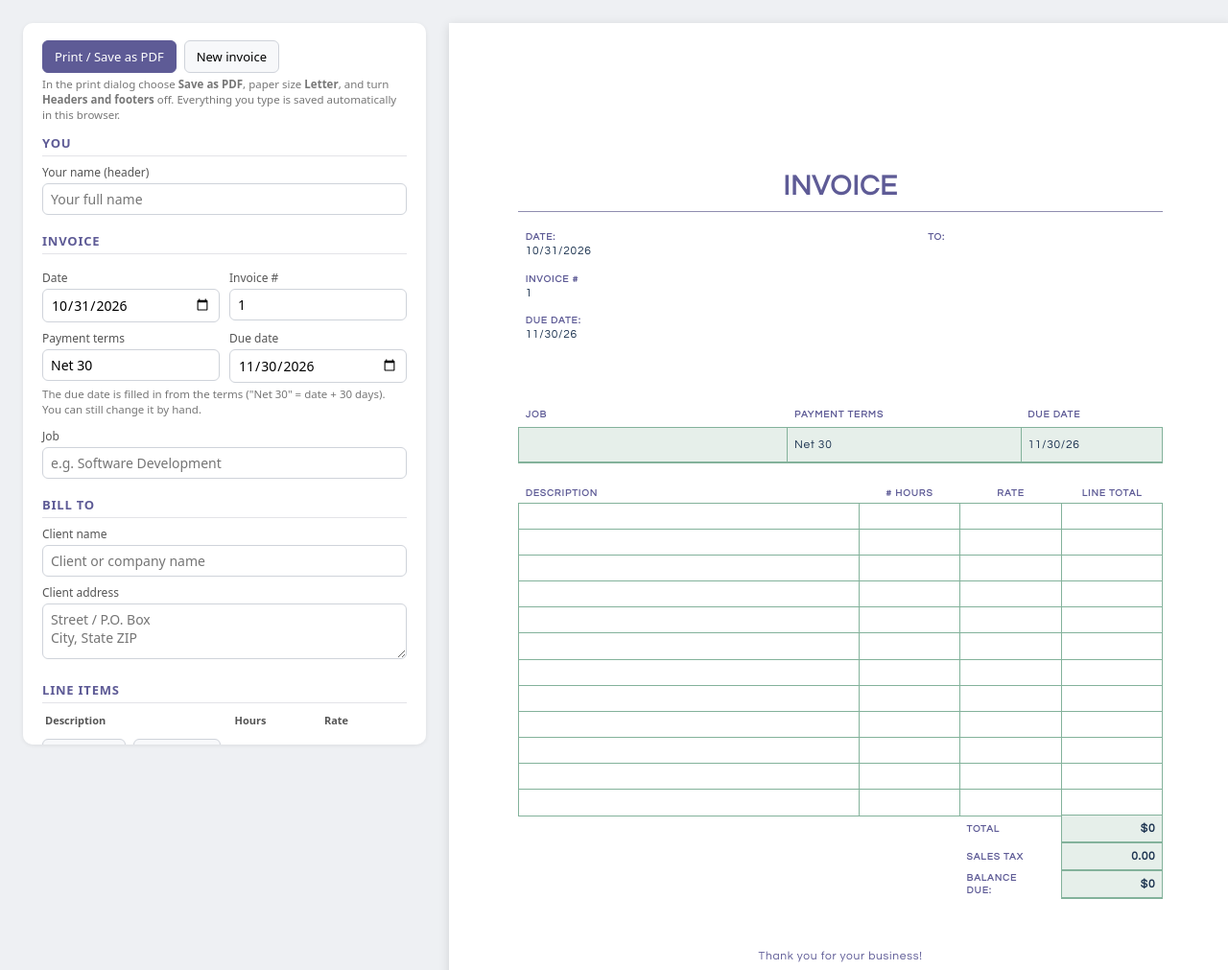
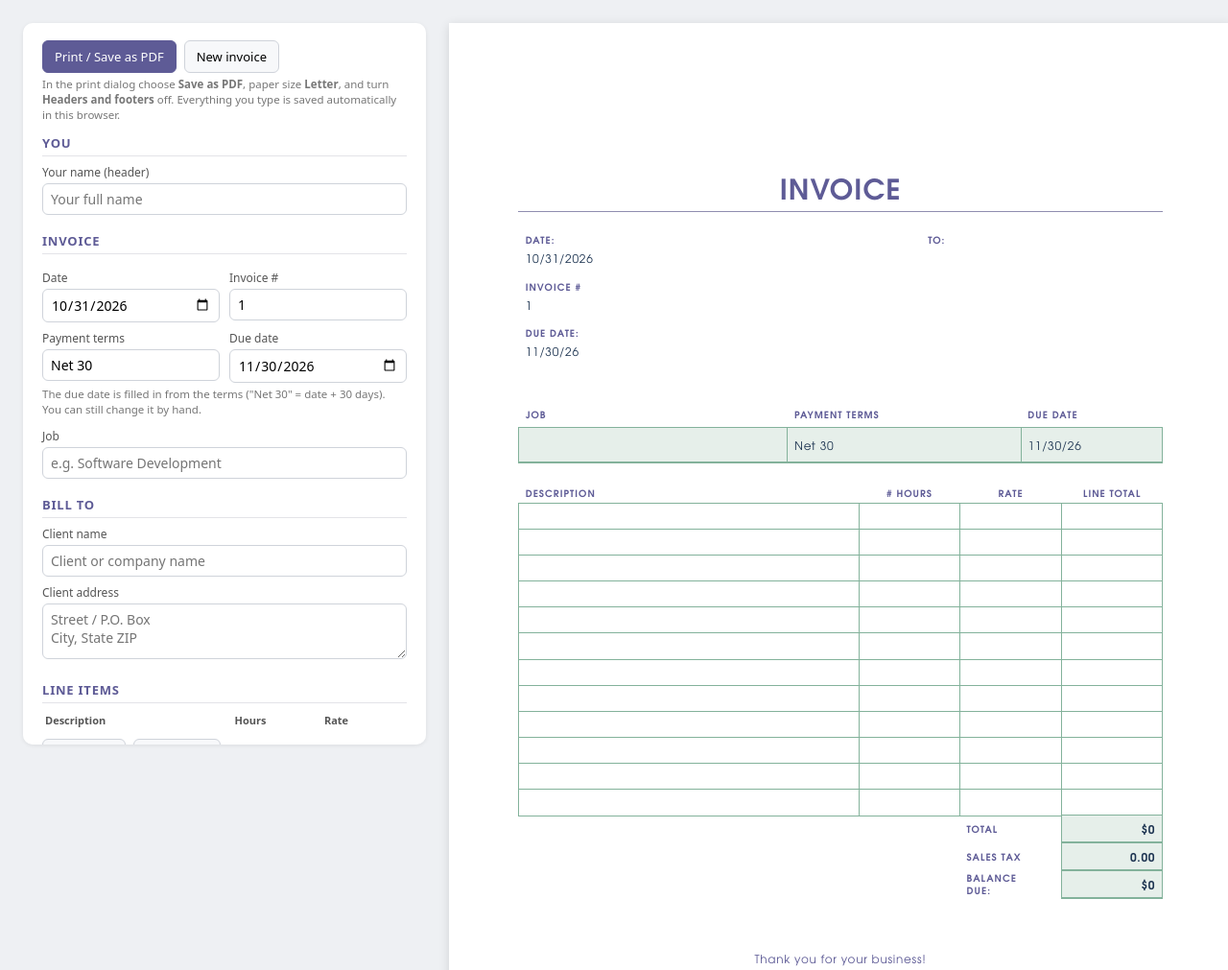
Before and after one commit to sergioapv/Scannery-privacy-policy, a plain HTML site: page invoice/index.html in a window 1280 px wide. Shown: the top 1011 px of the page at 96% size. Drawn offline with Linux system fonts and the light colour scheme.

Commit message:
Invoice page: render bold text without Century Gothic installed (#2)
* Add invoice generator page at /invoice

Single-file page that builds a printable invoice in the same layout as the
existing invoice template. Data is kept only in the browser's localStorage.

Co-Authored-By: Claude Opus 5.5 <noreply@anthropic.com>
Claude-Session: https://claude.ai/code/session_018pVHmwWdbLjuYrzPNcmEsH

* Invoice page: bundle a Century Gothic look-alike with a real bold

Without Century Gothic installed, the bold labels, title and totals rendered
in a regular weight. Use Century Gothic when present, otherwise TeX Gyre
Adventor (GUST font license) shipped alongside the page.

Co-Authored-By: Claude Opus 5.5 <noreply@anthropic.com>
Claude-Session: https://claude.ai/code/session_018pVHmwWdbLjuYrzPNcmEsH

---------

Co-authored-by: Claude <noreply@anthropic.com>

```diff
--- a/invoice/index.html
+++ b/invoice/index.html
@@ -4,15 +4,16 @@
 <meta charset="utf-8">
 <meta name="viewport" content="width=device-width, initial-scale=1">
 <title>Invoice Generator</title>
-<link rel="preconnect" href="https://fonts.googleapis.com">
-<link href="https://fonts.googleapis.com/css2?family=Questrial&family=Didact+Gothic&display=swap" rel="stylesheet">
 <style>
+  /* Century Gothic when installed, otherwise TeX Gyre Adventor (free look-alike with a real bold) */
+  @font-face { font-family: "InvoiceGothic"; font-weight: 400; src: local("Century Gothic"), local("CenturyGothic"), url("fonts/texgyreadventor-regular.otf") format("opentype"); }
+  @font-face { font-family: "InvoiceGothic"; font-weight: 700; src: local("Century Gothic Bold"), local("CenturyGothic-Bold"), url("fonts/texgyreadventor-bold.otf") format("opentype"); }
   :root {
     --purple: #5e5b96;
     --navy: #1d3451;
     --green: #83b29b;
     --fill: #e6efea;
-    --font: "Century Gothic", CenturyGothic, "Questrial", "Didact Gothic", AppleGothic, sans-serif;
+    --font: "InvoiceGothic", "Century Gothic", sans-serif;
   }
   * { box-sizing: border-box; }
   body { margin: 0; background: #eef0f3; font-family: system-ui, -apple-system, Segoe UI, Roboto, sans-serif; color: #222; }
```
Also changed, not shown: invoice/fonts/LICENSE-texgyreadventor.txt (added), invoice/fonts/texgyreadventor-bold.otf (added), invoice/fonts/texgyreadventor-regular.otf (added).
